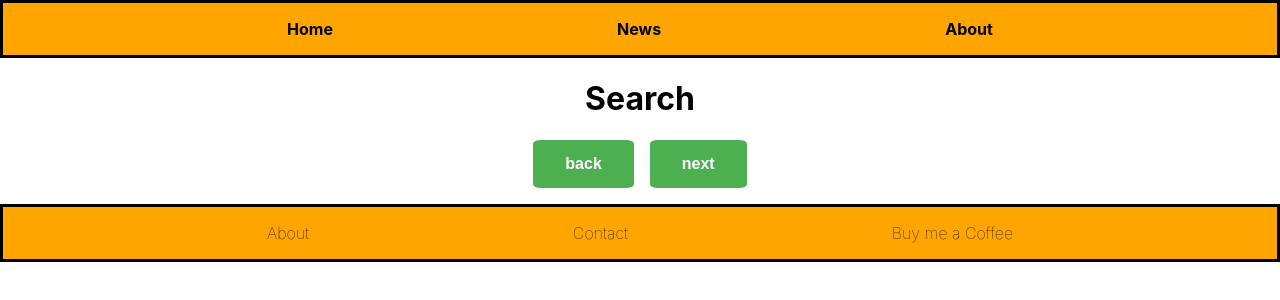
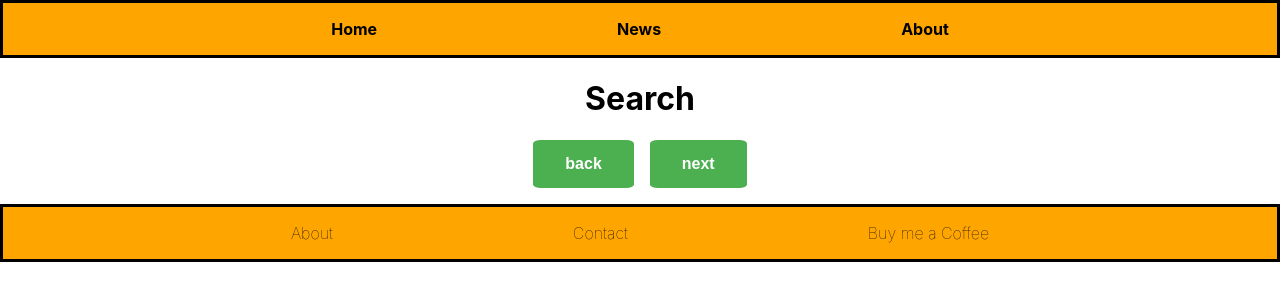
Before and after one commit to a-lavi/Reacttest, a React (Create React App) app in the folder my-app/: page /search in a window 1280 px wide. Shown: the top 300 px of the page. Built offline with nearby package versions, Linux system fonts and the light colour scheme; no server answers; what javascript-time-ago would draw is missing.

Commit message:
Update App.css

```diff
--- a/my-app/src/App.css
+++ b/my-app/src/App.css
@@ -39,7 +39,8 @@
 /* Header */
 .headerflex{
   display: flex;
-  justify-content: space-evenly;
+  justify-content: center;
+  gap: 15rem;
   background-color: orange;
   border-style: solid  ;
 }
@@ -120,7 +121,8 @@ a{
 /* Footer */
 .footerflex{
   display: flex;
-  justify-content: space-evenly;
+  justify-content: center;
+  gap: 15rem;
   background-color: orange;
   border-style: solid  ;
 }
```
